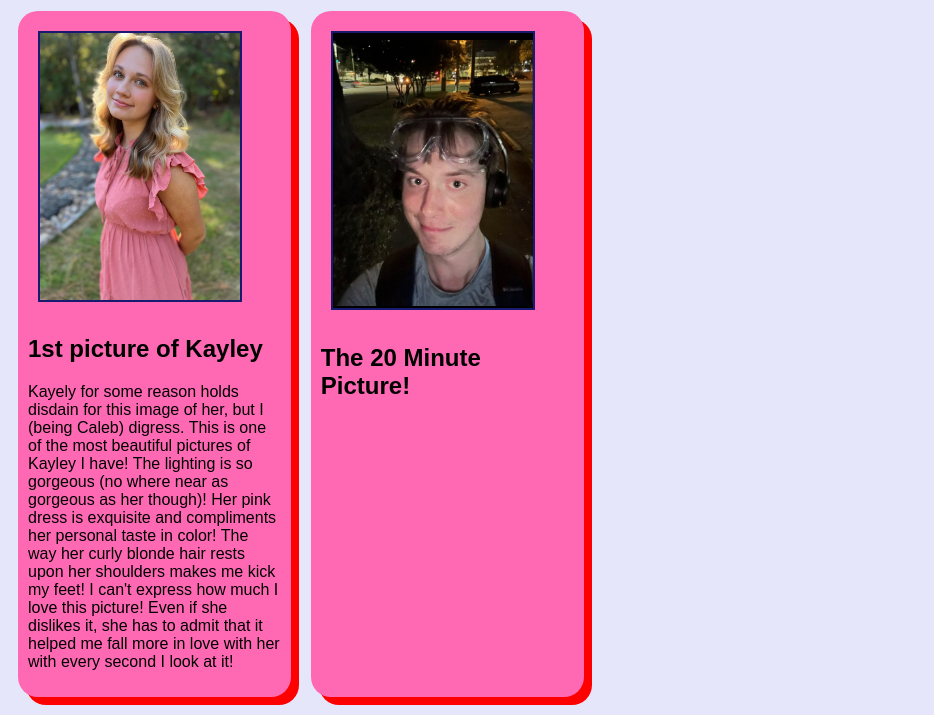
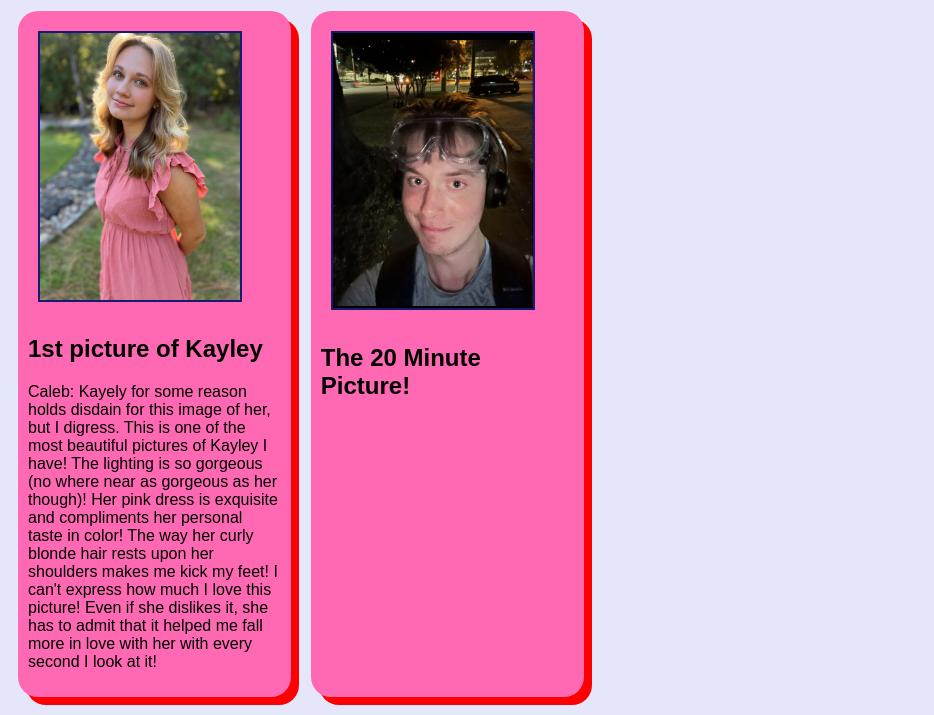
Before and after one commit to GluttonFree/CKuwu-tastic.github.io, a plain HTML site: page index.html in a window 1280 px wide. Shown: the part 87-802 px from the top of the page, without its empty margins (0-934 px from the left). Drawn offline with Linux system fonts and the light colour scheme.

Commit message:
Update index.html

```diff
--- a/index.html
+++ b/index.html
@@ -13,7 +13,7 @@
       <section class="assign-det">
         <a href="images/first-kayley.jpg"><h2>1st picture of Kayley</h2></a>
         <p>
-            Kayely for some reason holds disdain for this image of her, but I (being Caleb) digress. This is one of the most beautiful pictures of Kayley I have! The lighting is so gorgeous (no where near as gorgeous as her though)! Her pink dress is exquisite and compliments her personal taste in color! The way her curly blonde hair rests upon her shoulders makes me kick my feet! I can't express how much I love this picture! Even if she dislikes it, she has to admit that it helped me fall more in love with her with every second I look at it!
+           Caleb: Kayely for some reason holds disdain for this image of her, but I digress. This is one of the most beautiful pictures of Kayley I have! The lighting is so gorgeous (no where near as gorgeous as her though)! Her pink dress is exquisite and compliments her personal taste in color! The way her curly blonde hair rests upon her shoulders makes me kick my feet! I can't express how much I love this picture! Even if she dislikes it, she has to admit that it helped me fall more in love with her with every second I look at it!
         </p>
       </section>
     </section>
```
